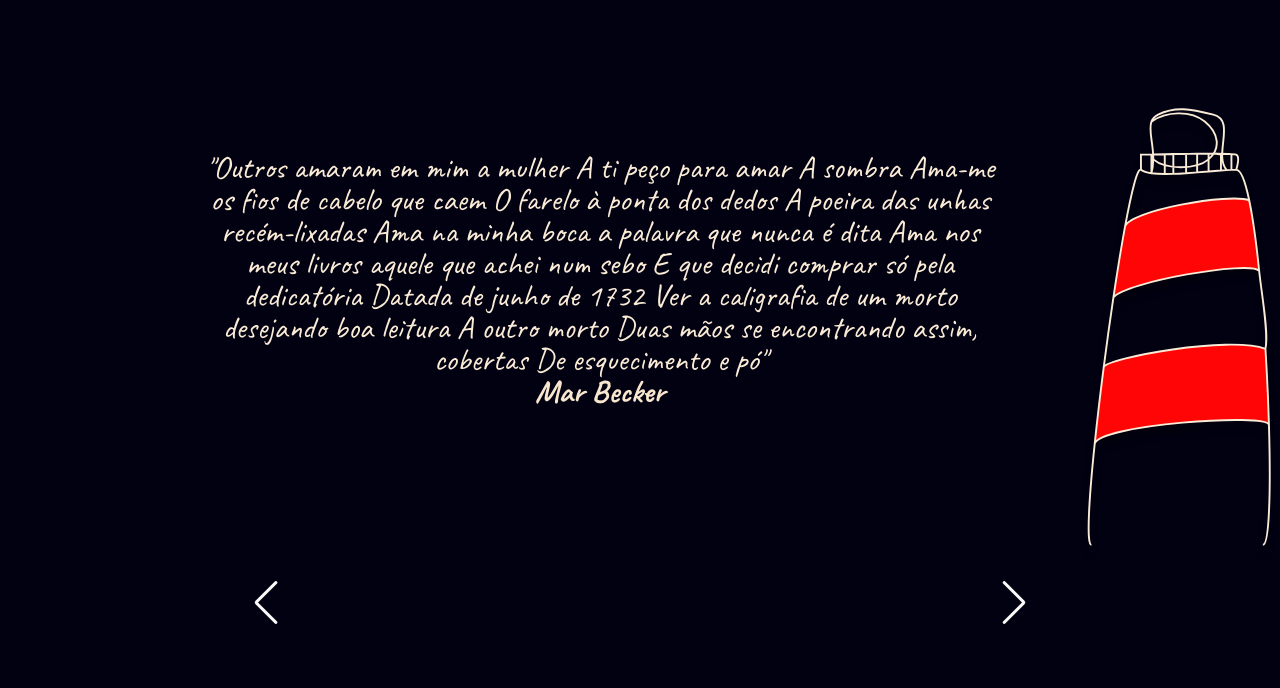
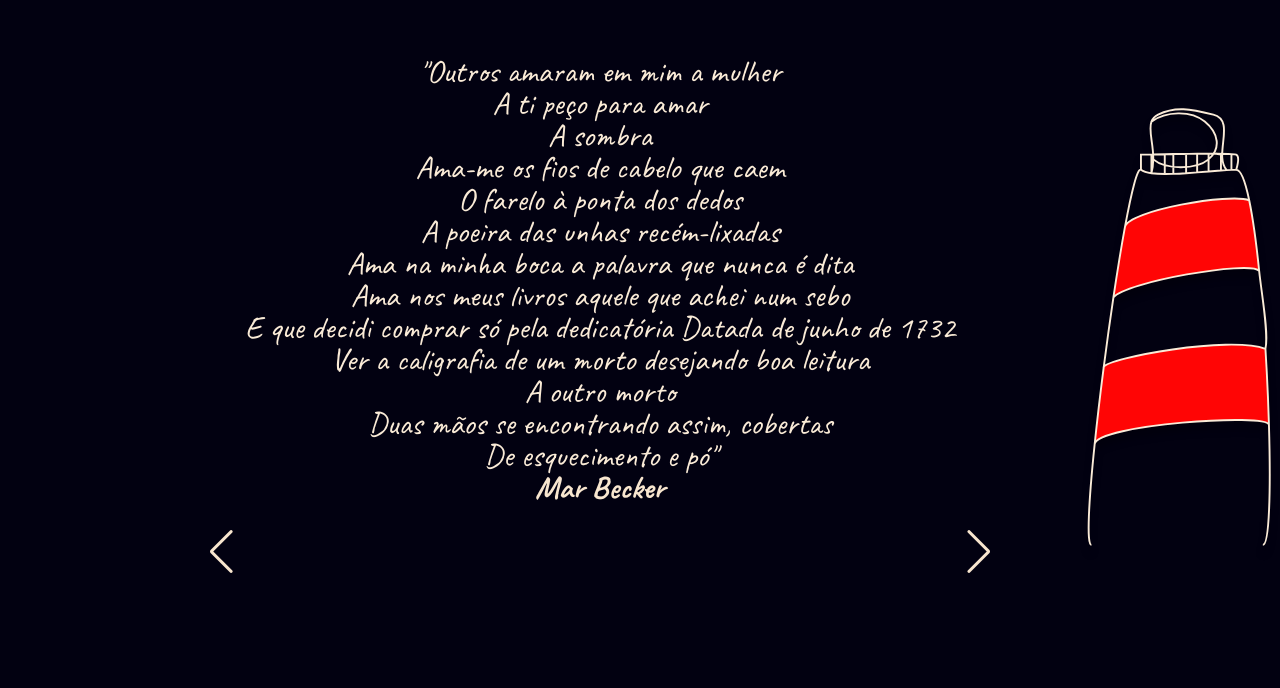
Before and after one commit to gabrells/Farol, a website: page index.html in a window 1280 px wide. Shown: the part 120-808 px from the top of the page. Drawn offline with Linux system fonts and the light colour scheme.

Commit message:
Infinite looping slide update and HTML improvements

```diff
--- a/JS/main.js
+++ b/JS/main.js
@@ -1,6 +1,7 @@
+
 var swiper = new Swiper(".mySwiper", {
     slidesPerView: 1,
-    spaceBetween: 30,
+    grabCursor: true,
     loop: true,
     pagination: {
       el: ".swiper-pagination",
--- a/index.html
+++ b/index.html
@@ -14,23 +14,45 @@
 </head>
 <body>
     <section class="container">
-        <div class="mySwiper">
-            <div class="wrapper swiper-wrapper">
+        <div class="wrapper swiper mySwiper">
             <div class="slide swiper-wrapper">
               <div class="box swiper-slide">
                 <blockquote>
-                            <p>"Outros amaram em mim a mulher A ti peço para amar A sombra Ama-me os fios de cabelo que caem O farelo à ponta dos dedos A poeira das unhas recém-lixadas Ama na minha boca a palavra que nunca é dita Ama nos meus livros aquele que achei num sebo E que decidi comprar só pela dedicatória Datada de junho de 1732 Ver a caligrafia de um morto desejando boa leitura A outro morto Duas mãos se encontrando assim, cobertas De esquecimento e pó"
+                    <p>"Outros amaram em mim a mulher<br> A ti peço para amar<br> A sombra <br>Ama-me os fios de cabelo que caem <br>O farelo à ponta dos dedos <br>A poeira das unhas recém-lixadas <br>Ama na minha boca a palavra que nunca é dita <br>Ama nos meus livros aquele que achei num sebo <br>E que decidi comprar só pela dedicatória Datada de junho de 1732 <br>Ver a caligrafia de um morto desejando boa leitura <br>A outro morto <br>Duas mãos se encontrando assim, cobertas <br>De esquecimento e pó"
                     </p>
-                            <cite><a href="https://www.instagram.com/marbecker1109/" target="_blank" class="link-citacao">Mar Becker</a></cite>
+                    <cite class="citacao"><a href="https://www.instagram.com/marbecker1109/" target="_blank" class="citacao link-citacao">Mar Becker</a></cite>
                 </blockquote>
               </div>
+              <div class="box swiper-slide">
+                <blockquote>
+                <p>"A verdade <br>É que todos somos fogo <br>Ás vezes fagulha às vezes incêndio."
+                </p>
+                <cite><a href="https://www.instagram.com/tempofeio/" target="_blank" class="link-citacao">Tempo Feio</a></cite>
+            </blockquote>
         </div>
+              <div class="box swiper-slide">
+                <blockquote>
+                <p>"Paro nas esquinas <br>Entre faixas de pedestres <br>E imagino <br>Quantas saudades nasceram <br>No intervalo de um sinal vermeljo."
+                </p>
+                <cite><a href="https://www.instagram.com/tempofeio/" target="_blank" class="link-citacao">Tempo Feio</a></cite>
+            </blockquote>
         </div>
-            <div class="light-night">
-                        <button class="btn-lighthouse swiper-button-prev "></i></button>
-                        <button class="btn-lighthouse swiper-button-next"></button>
-
+              <div class="box swiper-slide">
+                <blockquote>
+                    <p>"Sou resultado <span></span>Das minhas escolhas <br>Dos pouses forçados <br>Dos dias ruins <br>Marcas de expressão <br>E marcas que não se expressam <br>A cabeça segue erguida <br>E o sangue corre quente <br>Nem sempre gosto do espelho <br>Mas admiro o que você vê <br>Quando olha pra mim."
+                    </p>
+                    <cite><a href="https://www.instagram.com/tempofeio/" target="_blank" class="link-citacao">Tempo Feio</a></cite>
+                </blockquote>
               </div>
+              <div class="box swiper-slide">Slide 5</div>
+              <div class="box swiper-slide">Slide 6</div>
+              <div class="box swiper-slide">Slide 7</div>
+              <div class="box swiper-slide">Slide 8</div>
+              <div class="box swiper-slide">Slide 9</div>
+            </div>
+            <div class="btn-lighthouse swiper-button-next"></div>
+            <div class="btn-lighthouse swiper-button-prev"></div>
+            <!-- <div class="contagem swiper-pagination"></div> -->
           </div>
 
 
--- a/style/style.css
+++ b/style/style.css
@@ -31,7 +31,9 @@ body {
     color: antiquewhite;
     font-size: 2rem;
     text-align: center;
+    margin: auto;
 }
+
 .link-citacao {
     text-decoration: none;
     color: rgb(248, 230, 207);
@@ -44,17 +46,45 @@ body {
 }
 
 .btn-lighthouse {
-  width: 40%;
-  height: 80%;
-  margin-top: .2rem;
+  width: auto;
+  height: 60%;
+  margin-top: 2rem;
   background-color: transparent;
   border: none;
   cursor: pointer;
   z-index: 10;
   transition: all .1s linear;
-  color: #fcfbfa;
+  color: rgb(248, 230, 207);
   font-size: 1.5rem;
 }
+
+
+/* DIVISÃO DO LOOPING */
+.swiper {
+  width: 100%;
+  height: 100%;
+}
+
+.swiper-slide {
+  display: -webkit-box;
+  display: -ms-flexbox;
+  display: -webkit-flex;
+  display: flex;
+  -webkit-box-pack: center;
+  -ms-flex-pack: center;
+  -webkit-justify-content: center;
+  justify-content: center;
+  -webkit-box-align: center;
+  -ms-flex-align: center;
+  -webkit-align-items: center;
+  align-items: center;
+}
+
+.swiper {
+  margin-left: auto;
+  margin-right: auto;
+}
+
 
 
 /* DIVISÃO PARA FOOTER */
```
Lines whose indentation alone changed are shown as unchanged.
